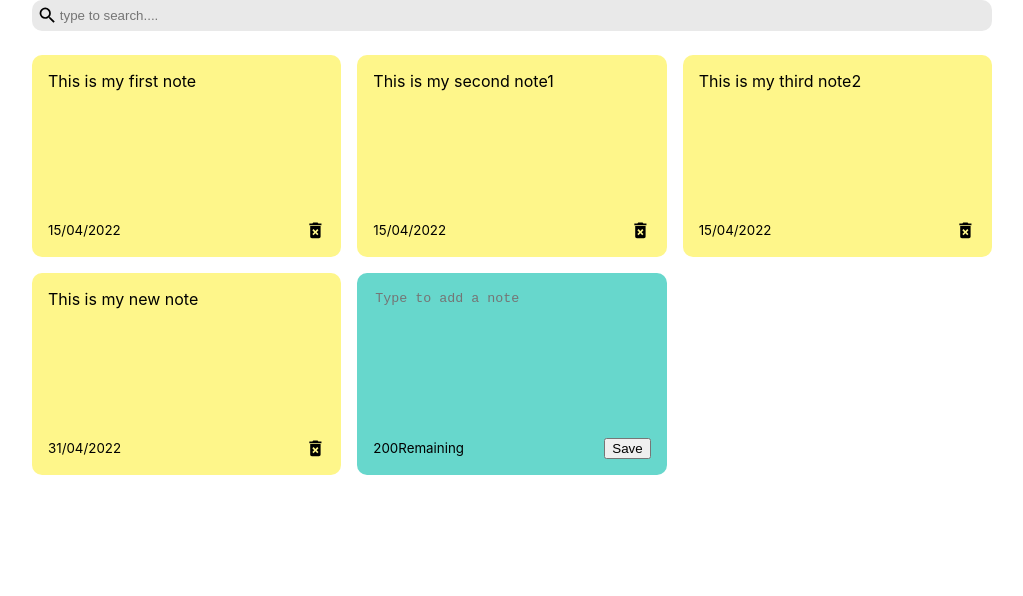
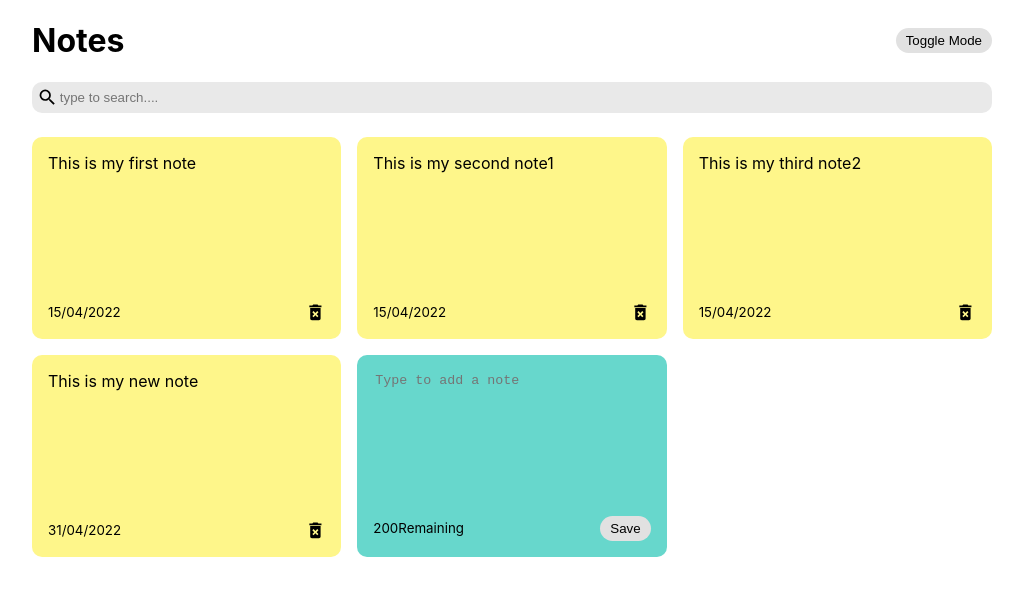
Before and after one commit to yumeyuniko/react_note, a React (Create React App) app: page / in a window 1280 px wide. Shown: the top 596 px of the page, without its empty margins (128-1151 px from the left). Built offline with nearby package versions, Linux system fonts and the light colour scheme.

Commit message:
darkmode

```diff
--- a/src/App.js
+++ b/src/App.js
@@ -2,6 +2,7 @@
 import { nanoid } from 'nanoid';
 import NotesList from './components/NotesList';
 import Search from './components/Search';
+import Header from './components/Header';
 
 const App = () => {
   const [notes, setNotes] = useState([
@@ -28,6 +29,7 @@
   ]);
 
   const [searchText, setSearchText] = useState('');
+  const [darkMode, setDarkMode] = useState(false);
 
   const addNote = (text) => {
     const date = new Date();
@@ -46,7 +48,9 @@
   };
 
   return (
+    <div className={`${darkMode && 'dark-mode'}`}>
       <div className="container">
+        <Header handleToggleDarkMode={setDarkMode} />
         <Search handleSearchNote={setSearchText} />
         <NotesList
           notes={notes.filter((note) =>
@@ -56,6 +60,7 @@
           handleDeleteNote={deleteNote}
         />
       </div>
+    </div>
   );
 };
 
--- a/src/components/AddNote.js
+++ b/src/components/AddNote.js
@@ -27,6 +27,7 @@
       ></textarea>
       <div className="note-footer">
         <small>{characterLimit - noteText.length}Remaining</small>
+        {/* //👆引き算してるから*/}
         <button className="save" onClick={handleSaveClick}>
           Save
         </button>
--- /dev/null
+++ b/src/components/Header.js
@@ -0,0 +1,19 @@
+import React from 'react';
+
+const Header = ({ handleToggleDarkMode }) => {
+  return (
+    <div className="header">
+      <h1>Notes</h1>
+      <button
+        onClick={() =>
+          handleToggleDarkMode((previousDarkMode) => !previousDarkMode)
+        }
+        className="save"
+      >
+        Toggle Mode
+      </button>
+    </div>
+  );
+};
+
+export default Header;
--- a/src/index.css
+++ b/src/index.css
@@ -12,10 +12,25 @@
     monospace;
 }
 
+.header {
+  display: flex;
+  align-items: center;
+  justify-content: space-between;
+}
+
+.dark-mode {
+  background-color: black;
+}
+
+.dark-mode h1 {
+  color: white;
+}
+
 .container {
   max-width: 960px;
   margin: 0 auto;
   padding: 0 15px;
+  min-height: 100vh;
 }
 
 .note {
@@ -74,3 +89,10 @@
 .search input:focus {
   outline: none;
 }
+
+.save {
+  background-color: #e1e1e1;
+  border: none;
+  border-radius: 15px;
+  padding: 5px 10px 5px 10px;
+}
```
Lines whose indentation alone changed are shown as unchanged.
